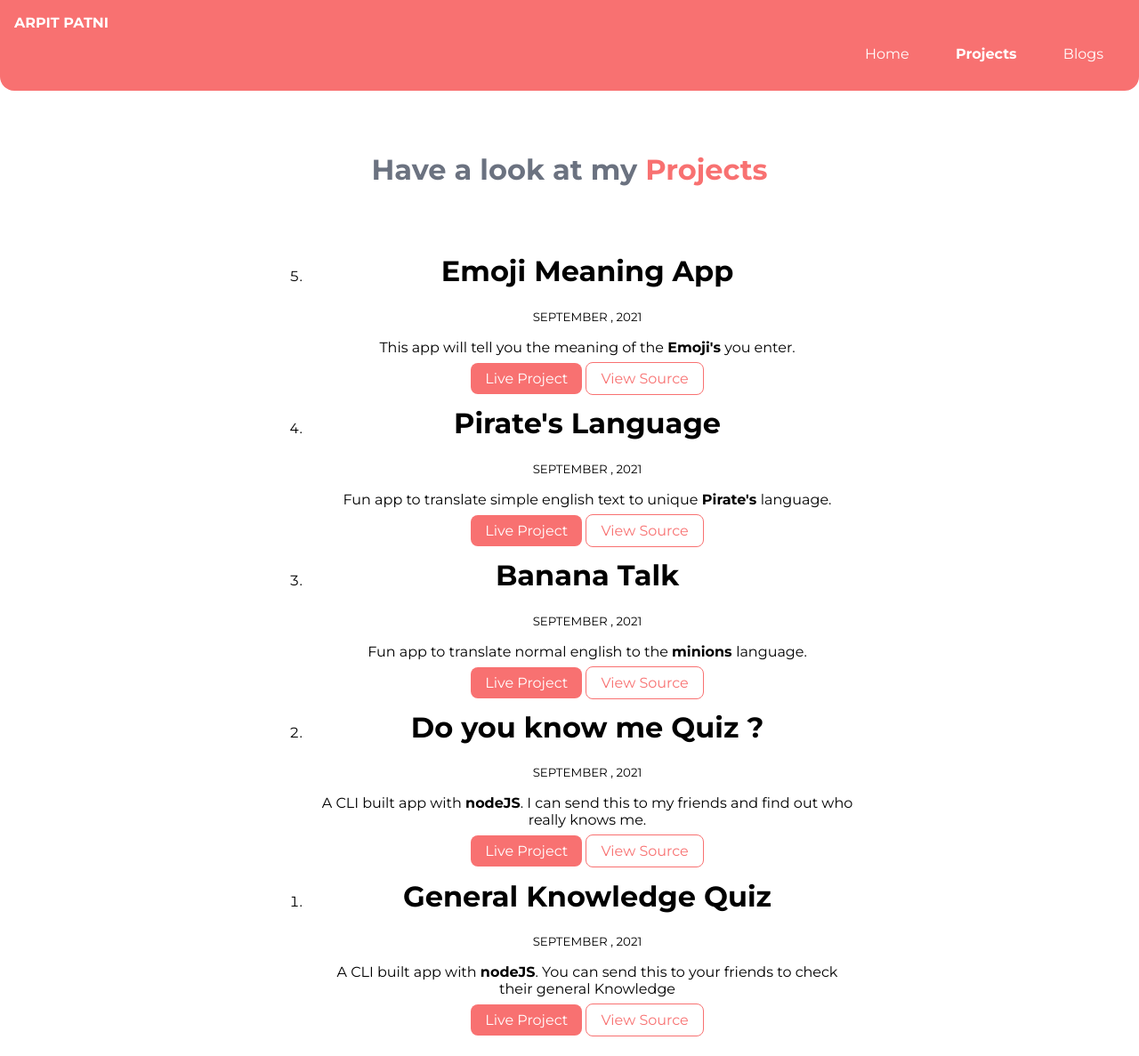
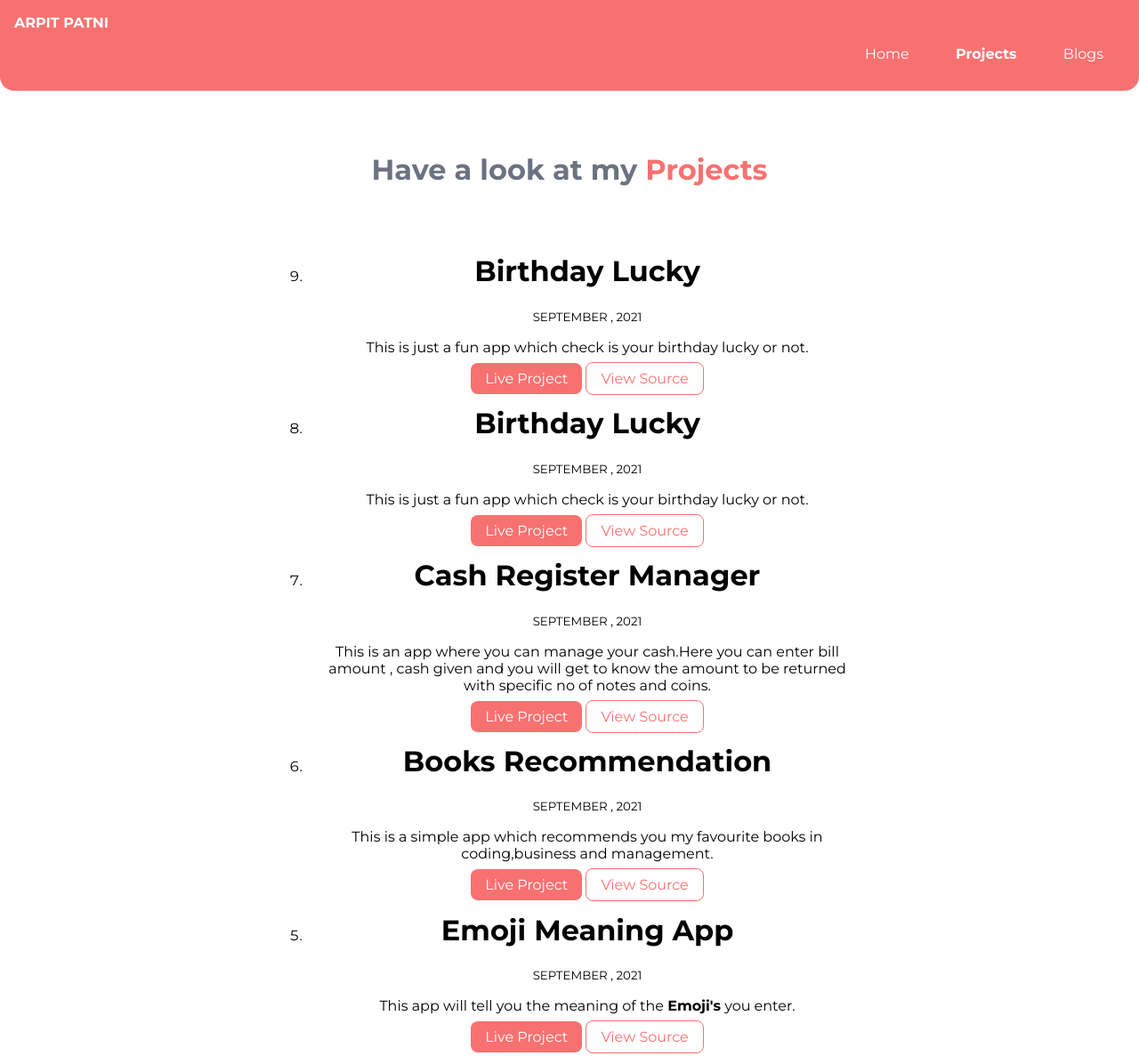
Before and after one commit to ArpitPatni/portfolio, a plain HTML site: page projects.html in a window 1280 px wide. Shown: the top 1187 px of the page at 89% size. Drawn offline with Linux system fonts and the light colour scheme.

Commit message:
feat: projects added

```diff
--- a/projects.html
+++ b/projects.html
@@ -29,6 +29,34 @@
     </header>
 
     <ol reversed>
+        <li class="container container-center">
+            <h1>Birthday Lucky</h1>
+            <small>SEPTEMBER , 2021</small>
+            <P>This is just a fun app which check is your birthday lucky or not.</P>
+            <a class="link-primary" href="https://luckybirthdaycheckk.netlify.app/">Live Project</a>
+            <a class="link-secondary" href="https://github.com/ArpitPatni/Birthday-lucky">View Source</a>
+        </li>
+        <li class="container container-center">
+            <h1>Birthday Lucky</h1>
+            <small>SEPTEMBER , 2021</small>
+            <P>This is just a fun app which check is your birthday lucky or not.</P>
+            <a class="link-primary" href="https://luckybirthdaycheckk.netlify.app/">Live Project</a>
+            <a class="link-secondary" href="https://github.com/ArpitPatni/Birthday-lucky">View Source</a>
+        </li>
+        <li class="container container-center">
+            <h1>Cash Register Manager</h1>
+            <small>SEPTEMBER , 2021</small>
+            <P>This is an app where you can manage your cash.Here you can enter bill amount , cash given and you will get to know the amount to be returned with specific no of notes and coins.</P>
+            <a class="link-primary" href="https://cashregistermanagerarpit.netlify.app/">Live Project</a>
+            <a class="link-secondary" href="https://github.com/ArpitPatni/Cash-Register-Manager">View Source</a>
+        </li>
+        <li class="container container-center">
+            <h1>Books Recommendation</h1>
+            <small>SEPTEMBER , 2021</small>
+            <P>This is a simple app which recommends you my favourite books in coding,business and management.</P>
+            <a class="link-primary" href="https://oflwf.csb.app/">Live Project</a>
+            <a class="link-secondary" href="https://github.com/ArpitPatni/Book-recommendation">View Source</a>
+        </li>
         <li class="container container-center">
             <h1>Emoji Meaning App</h1>
             <small>SEPTEMBER , 2021</small>
```
